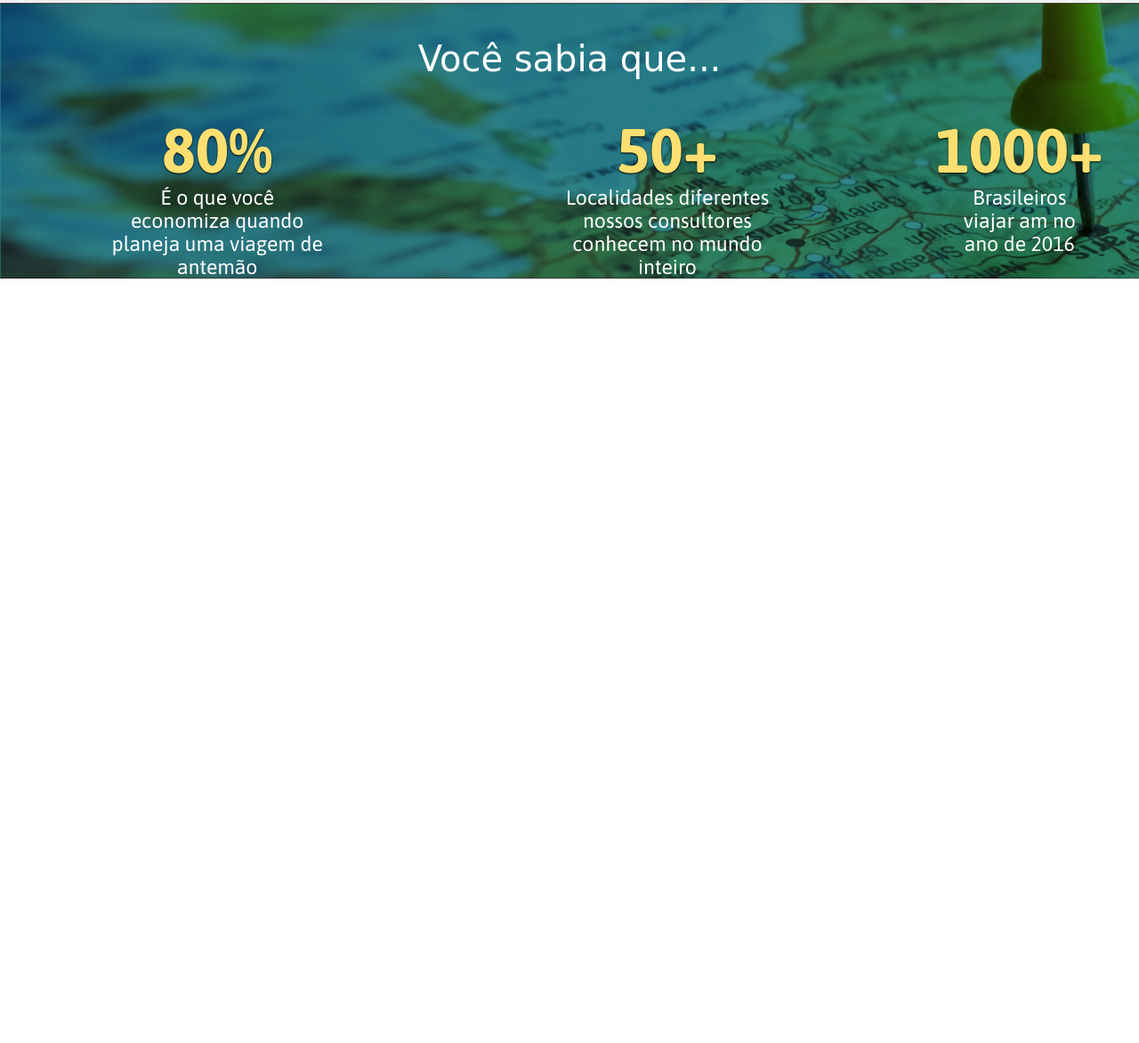
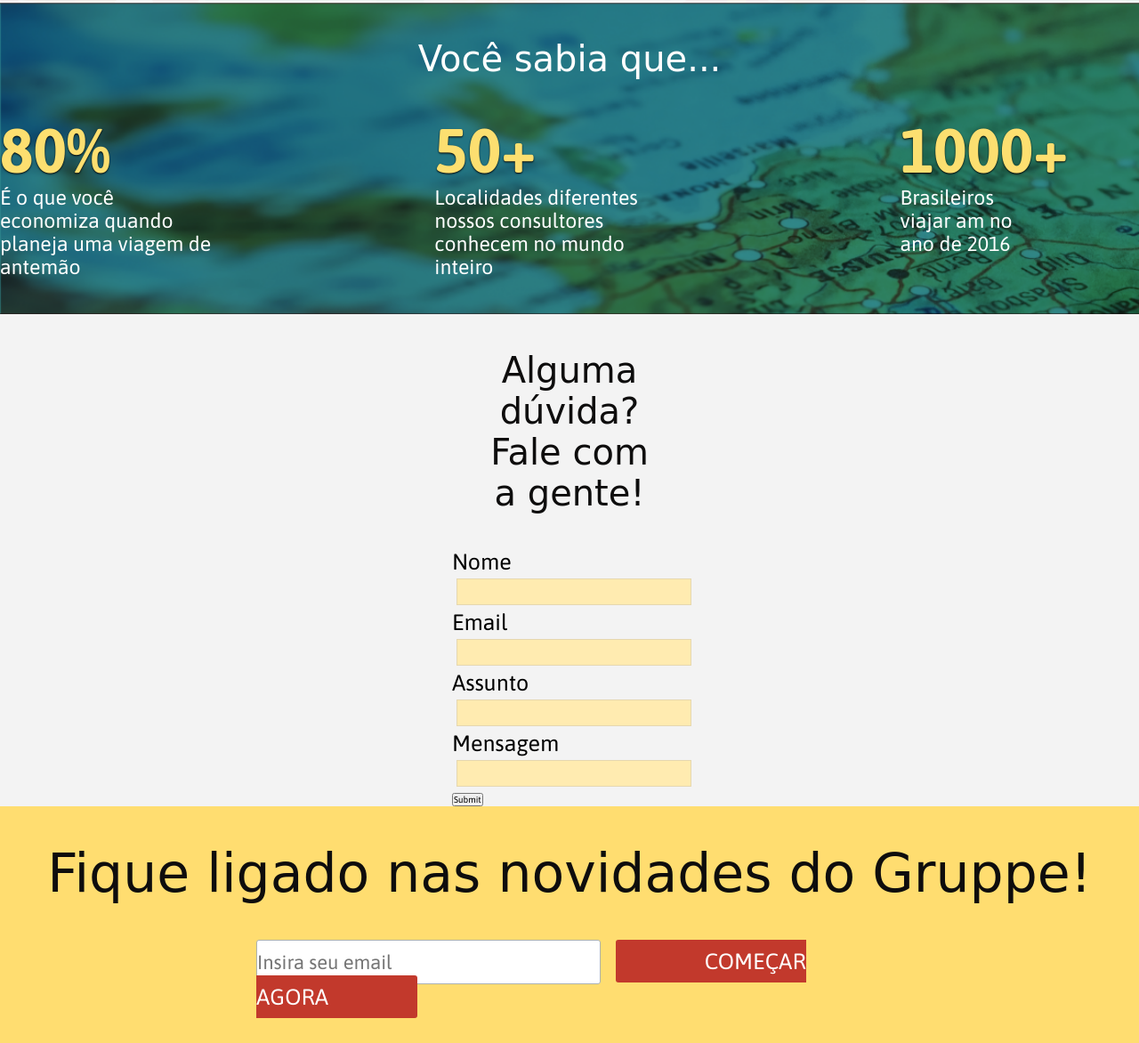
Before and after one commit to jumaschion/website-projetoextra, a plain HTML site: page index.html in a window 1280 px wide. Shown: the part 2455-3627 px from the top of the page at 89% size. Before the commit the page ends 2768 px from the top, so only its background shows below. Drawn offline with Linux system fonts and the light colour scheme; a web font is replaced by a local one.

Commit message:
Atualizando site, falta footer e formulário

```diff
--- a/css/style.css
+++ b/css/style.css
@@ -261,44 +261,124 @@ a:hover {
 /* CURIOSIDADES */
 
 .caixa-curiosidades {
-    display: inline-flex;
-
+    display: flex;
 }
 
-
 .titulo-curiosidades {
-    text-align:center;
+  text-align:center;
   font-family: 'Flamenco', cursive;
   font-size: 4rem;
   font-weight: 500;
   color: #ffffff;
   padding: 40px;
-
 }
-
-
 
 .subtitulo-amarelo {
     color: #FCDF70;
     font-size: 7rem;
     font-weight: bold;
     text-shadow: 0px 1px 2px black;
-    text-align: center;
-    margin: 0 auto;
 }
-
 
 
 .subtitulo-curiosidades {
     color:rgb(255, 255, 255);
     font-size: 2.3rem;
     width: 50%;
-    text-align: center;
-    margin: 0 auto;
 
 }
 
 .curiosidades {
     background-image: url(../img/bg-numeros.png);
     background-size: cover;
+    display: flex;
+    flex-direction: column;
+    align-items: center;
+    padding-bottom: 40px;
 }
+
+
+/*FORMULARIO*/
+
+.contato {
+    background-color: #F3F3F3;
+}
+
+.titulo-form {
+    text-align:center;
+    font-family: 'Flamenco', cursive;
+    font-size: 4rem;
+    font-weight: 500;
+    color: #0e0d0d;
+    padding: 40px;
+    width: 21%;
+    margin: 0 auto;
+}
+
+.form-nome {
+    display: flex;
+    flex-direction: column;
+}
+
+.form {
+    display:flex;
+    justify-content: center;
+}
+
+.bg-amarelo {
+    resize: none;
+    background-color: #FFEBB0;
+    border: 1px solid #E5D7B0;
+    width: 100%;
+    height: 30px;
+    margin: 5px;
+}
+
+.text-form {
+    color: #000;
+    font-size: 2.5rem;
+}
+
+/* NEWSLETTER*/
+
+.titulo-newsletter {
+    text-align:center;
+    font-family: 'Flamenco', cursive;
+    font-size: 6rem;
+    font-weight: 500;
+    color: #0e0d0d;
+    padding: 40px;
+    margin: 0 auto;
+}
+.newsletter {
+    background-color: #FFDD70;
+}
+
+.caixa-newsletter {
+    display: flex;
+    justify-content: center;
+    padding-bottom: 3%;
+}
+
+
+.form-newsletter {
+    width: 55%;
+}
+
+.input-newsletter {
+    font-size: 2.2rem;
+    width: 55%;
+    height: 50px;
+    border-radius: 3px;
+    border: 1px solid rgb(171, 177, 177);
+}
+
+
+.btn-newsletter {
+    background-color: #C2392C;
+    color: white;
+    border-radius: 3px;
+    margin-left: 2%;
+    font-size: 2.5rem;
+    padding: 10px 100px;
+}
--- a/index.html
+++ b/index.html
@@ -152,16 +152,48 @@
                 <p class="subtitulo-amarelo">1000+</p>
                 <p class="subtitulo-curiosidades">Brasileiros viajar am no ano de 2016 </p>
             </div>
-
         </div>
-
     </section>
 
+    <section class="contato">
+        <h2 class="titulo-form">Alguma dúvida? Fale com a gente!</h2>
+
+        <div class="form">
+
+            <form action="Obrigada!">
+
+                <div class="form-nome">
+                    <label class="text-form" for="name">Nome</label>
+                    <input class="bg-amarelo" type="text" name="name">
+
+                    <label class="text-form" for="email">Email</label>
+                    <input class="bg-amarelo" type="text" name="email">
+                </div>
+
+                <div class="form-subject">
+                    <label class="text-form" for="subject">Assunto</label>
+                    <input class="bg-amarelo" type="text" name="subject">
+                </div>
+
+                <p class="form__titulo text-form">Mensagem</p class="form__titulo">
+                <textarea class=" bg-amarelo  text-area bg-amarelo" name="comentário" rows="10" cols="40"></textarea>
+
+                <input type="submit" value="Submit">
+            </form>
+        </div>
+    </section>
+    <section class="newsletter">
+        <h2 class="titulo-newsletter">Fique ligado nas novidades do Gruppe!
+        </h2>
 
 
-
-
-
+        <div class="caixa-newsletter">
+            <form class="form-newsletter" action="" method="get">
+                <input class="input-newsletter" type="text" placeholder="Insira seu email">
+                <a href class="btn-newsletter">COMEÇAR AGORA</a>
+            </form>
+        </div>
+    </section>
 
     </div>
 </body>
```
